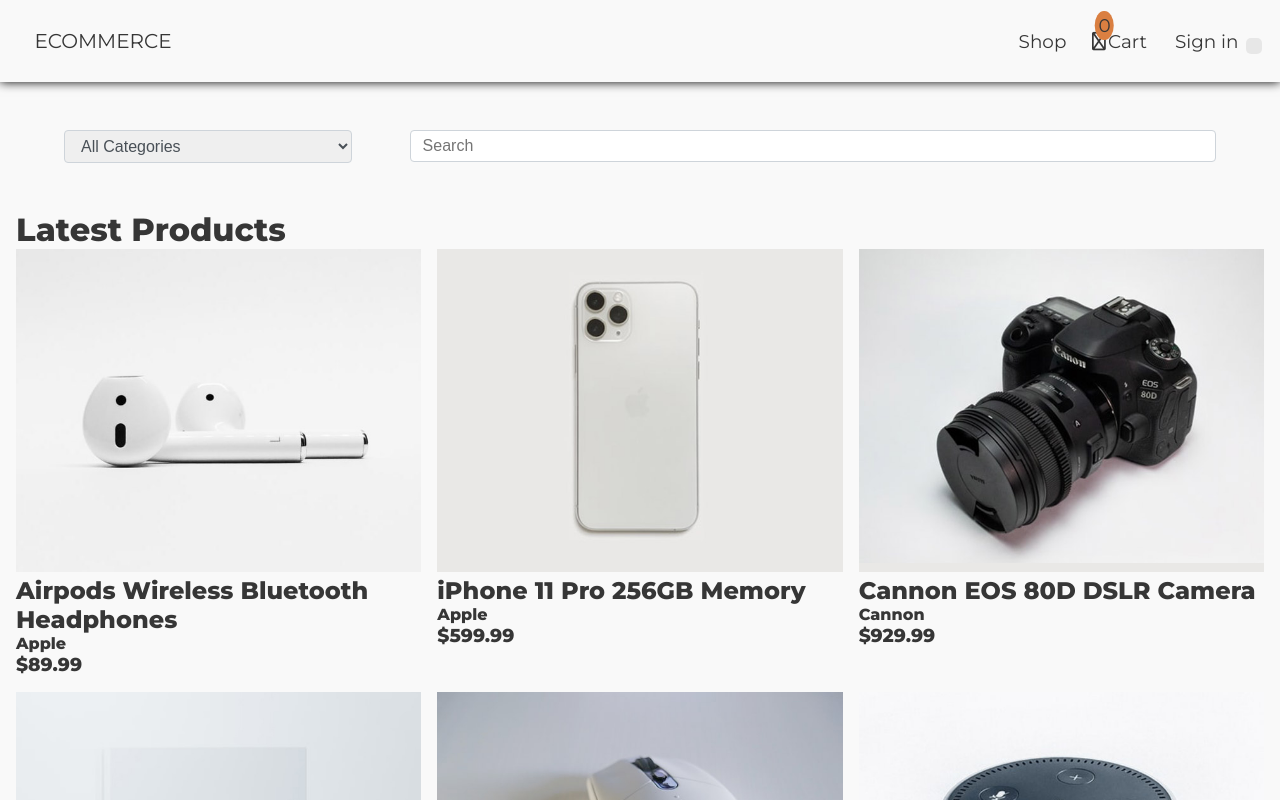
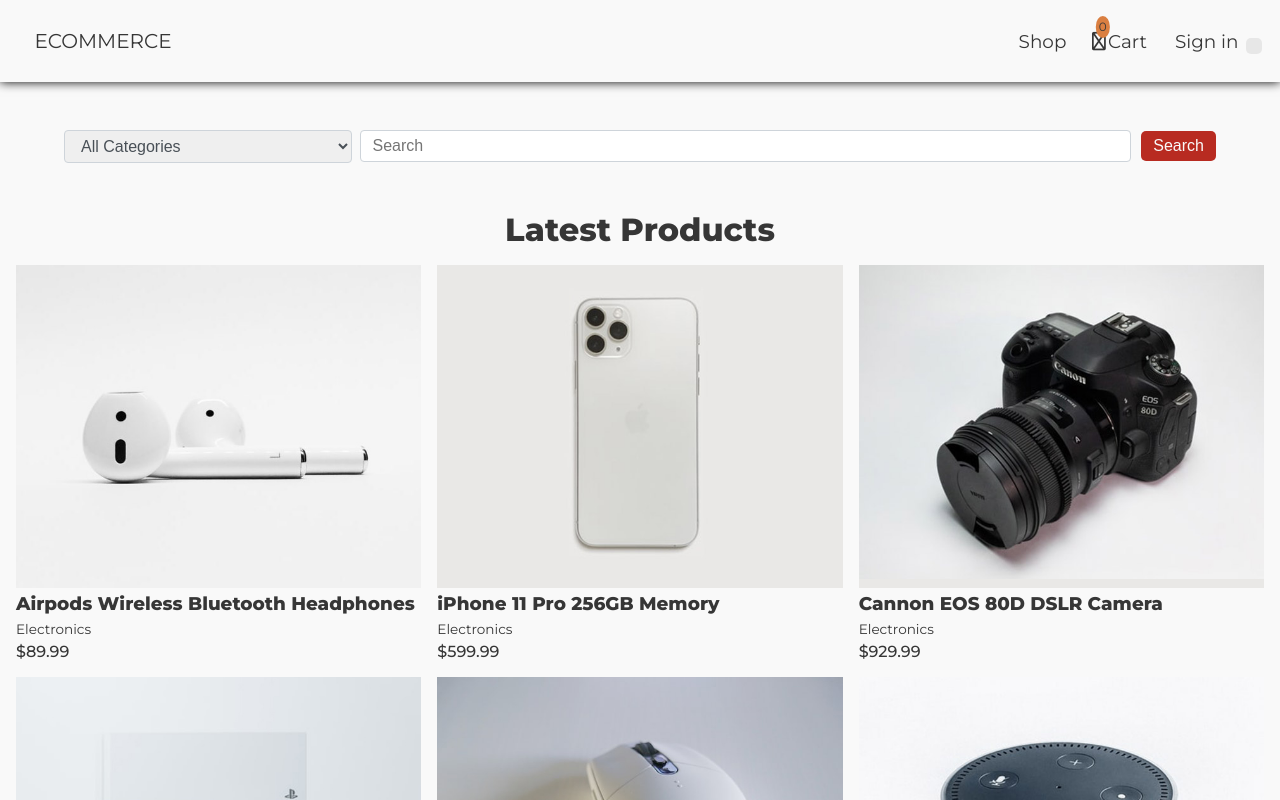
Before and after one commit to jay2noob/kid-trends, a React (Create React App) app in the folder client/: page / in a window 1280 px wide. Shown: the top 800 px of the page. Built offline with nearby package versions, Linux system fonts and the light colour scheme; some icons are missing.

Commit message:
styled products, added a search button, adjusted styling for searchbar

```diff
--- a/client/src/components/Navbar/ShopCart.css
+++ b/client/src/components/Navbar/ShopCart.css
@@ -5,11 +5,12 @@
 .navbar__shopping-cart--counter {
   border-radius: 50%;
   position: absolute;
-  top: -5%;
-  left: 25%;
+  top: 5%;
+  left: 22%;
   -webkit-transform: translateX(-50%);
   transform: translateX(-50%);
   padding: 0.2rem;
+  font-size: 0.75rem;
 }
 
 .navbar__shopping-cart--text {
--- a/client/src/components/Product/Product.css
+++ b/client/src/components/Product/Product.css
@@ -0,0 +1,17 @@
+.product__name {
+  display: block;
+  font-size: 1.15rem;
+  font-weight: 600;
+  margin-bottom: 0.35rem;
+}
+
+.product__category {
+  display: block;
+  font-size: 0.85rem;
+  font-weight: 400;
+  margin-bottom: 0.35rem;
+}
+
+.product__price {
+  font-weight: 500;
+}
--- a/client/src/components/Product/Product.js
+++ b/client/src/components/Product/Product.js
@@ -10,11 +10,13 @@
         <img src={product.image} alt="a cool product"/>
       </Link>
 
-      <Link to={`/product/${product._id}`}>
-        <h2>{product.name}</h2>
+      <Link to={`/product/${product._id}`} className='product__name'>
+        {product.name}
       </Link>
-      <h4>{product.brand}</h4>
-      <h3>${product.price}</h3>
+      <Link className="product__category">
+        {product.category}
+      </Link>
+      <span className='product__price'>${product.price}</span>
     </div>
   )
 }
--- a/client/src/components/Product/Products.js
+++ b/client/src/components/Product/Products.js
@@ -8,7 +8,7 @@
   return (
     <div className="products">
       {products.map(product => (
-        <Product product={product}/>
+        <Product product={product} key={product._id}/>
       ))}
     </div>
   )
--- a/client/src/components/SearchBar/SearchInput.css
+++ b/client/src/components/SearchBar/SearchInput.css
@@ -1,6 +1,6 @@
 .search__input {
   display: block;
-  width: 70%;
+  width: 67%;
   padding: 0.375rem 0.75rem;
   font-size: 1rem;
   font-weight: 400;
@@ -14,3 +14,9 @@
   border-radius: 0.25rem;
   transition: border-color 0.15s ease-in-out, box-shadow 0.15s ease-in-out;
 }
+
+.search__btn {
+  margin-left: 0.15rem;
+  background-color: var(--primary-color);
+  color: var(--light-text);
+}
--- a/client/src/components/SearchBar/SearchInput.js
+++ b/client/src/components/SearchBar/SearchInput.js
@@ -12,6 +12,7 @@
         className='search__input'
       >
       </input>
+      <button className='search__btn'>Search</button>
     </>
   )
 }
--- a/client/src/index.css
+++ b/client/src/index.css
@@ -55,6 +55,7 @@
   border-radius: 5px;
   text-decoration: none;
   display: inline-block;
+  padding: 0.375rem 0.75rem;
 }
 
 img {
@@ -65,9 +66,20 @@
   text-decoration: underline;
 }
 
+/**************************
+ UTILITY STYLES
+**************************/
 .container {
   padding-right: 1rem;
   padding-left: 1rem;
   margin-right: auto;
   margin-left: auto;
 }
+
+.mb-large {
+  margin-bottom: 1rem;
+}
+
+.text-center {
+  text-align: center;
+}
--- a/client/src/routes/Home.js
+++ b/client/src/routes/Home.js
@@ -12,7 +12,7 @@
       <Navbar />
       <main className='container'>
       <SearchBar />
-        <h1>Latest Products</h1>
+        <h1 className='mb-large text-center'>Latest Products</h1>
         <Products />
       </main>
     </div>
```
